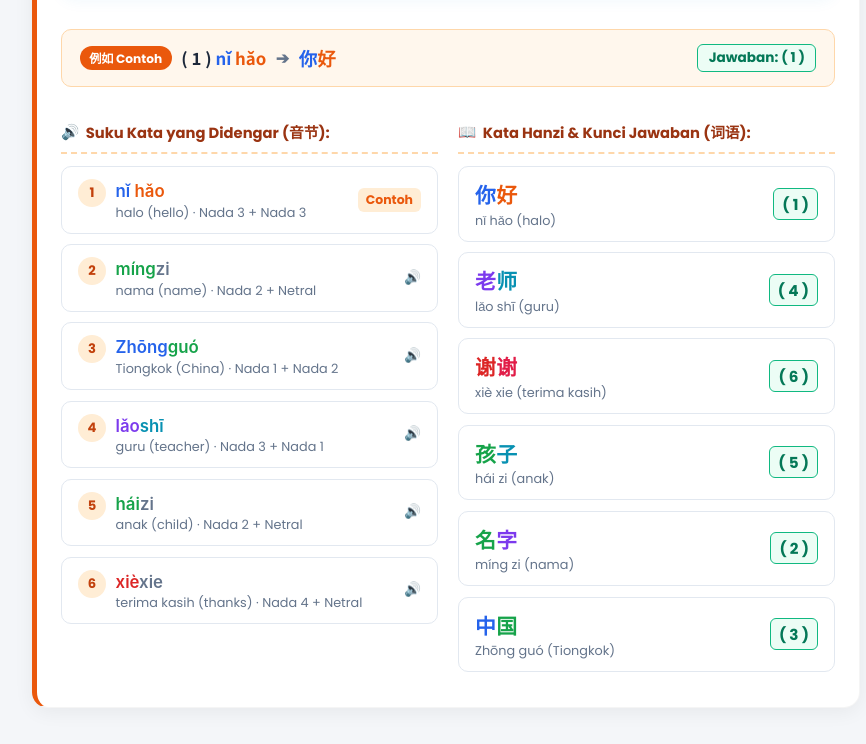
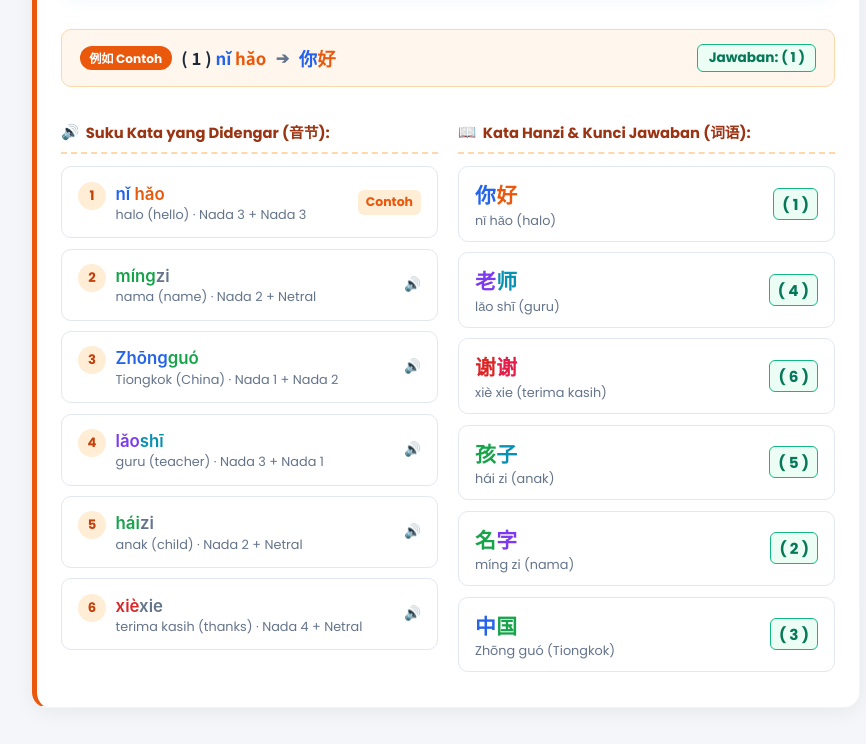
Before and after one commit to padejipde-stack/mandarin-kosakata, a plain HTML site: page WorkBookBab12.html in a window 1280 px wide. Shown: the part 3205-3949 px from the top of the page, without its empty margins (194-1060 px from the left). Drawn offline with Linux system fonts and the light colour scheme.

Commit message:
Set uniform min-height on match-item-card in WorkBookBab12

```diff
--- a/WorkBookBab12.html
+++ b/WorkBookBab12.html
@@ -2904,6 +2904,8 @@
     justify-content: space-between;
     transition: all 0.2s ease;
     cursor: pointer;
+    min-height: 72px;
+    box-sizing: border-box;
   }
   .match-item-card:hover {
     border-color: #ea580c;
```
